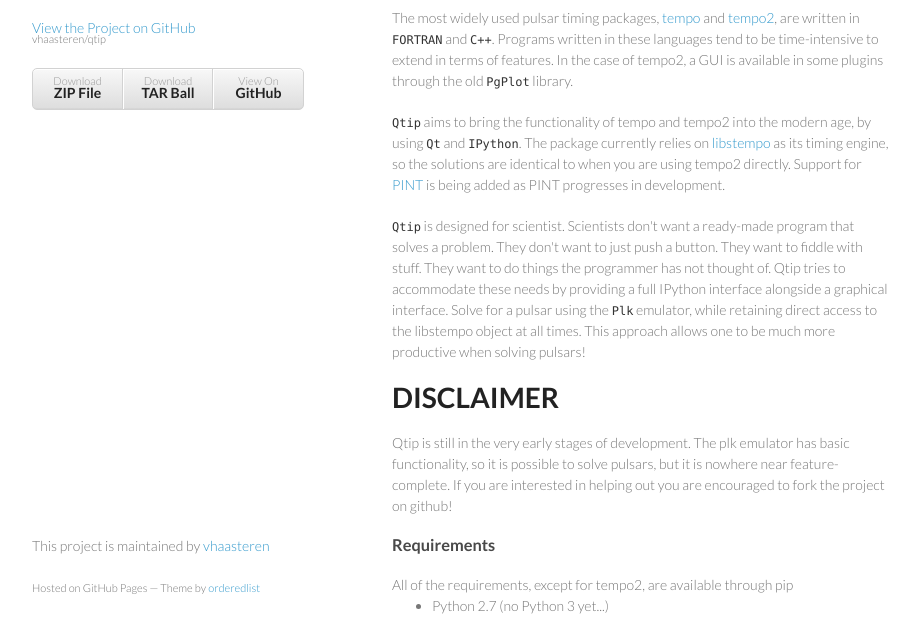
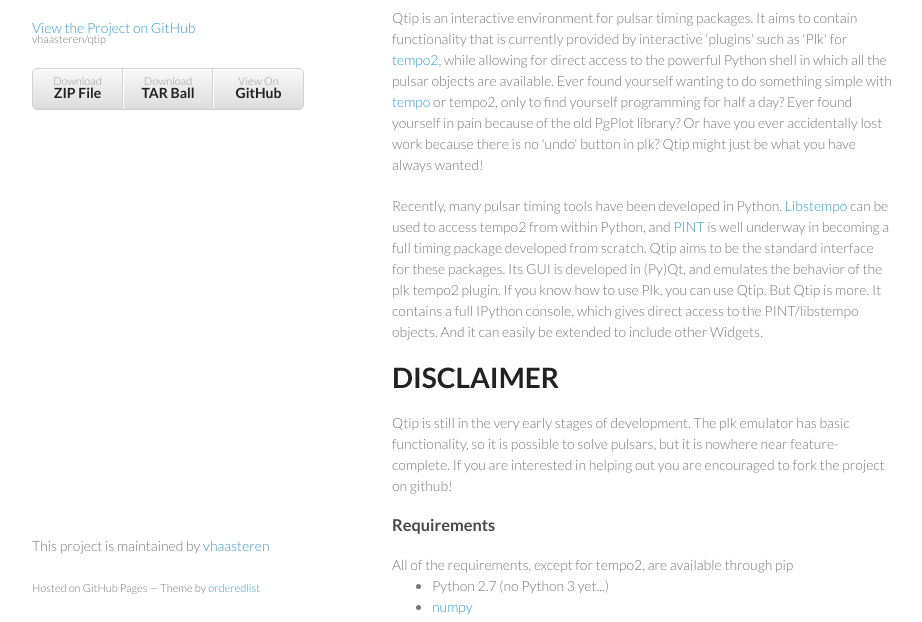
Before and after one commit to vhaasteren/qtip, a plain HTML site: page index.html in a window 1280 px wide. Shown: the part 133-755 px from the top of the page, without its empty margins (178-1100 px from the left). Drawn offline with Linux system fonts and the light colour scheme.

Commit message:
Updated the project page

```diff
--- a/index.html
+++ b/index.html
@@ -30,13 +30,12 @@
       <section>
         <h1>A <em>modern</em> graphical interface to pulsar timing packages</h1>
 
-        <p>The most widely used pulsar timing packages, <a href="http://tempo.sourceforge.net/">tempo</a> and <a href="http://tempo2.sourceforge.net/">tempo2</a>, are written in <code>FORTRAN</code> and <code>C++</code>. Programs written in these languages tend to be time-intensive to extend in terms of features. In the case of tempo2, a GUI is available in some plugins through the old <code>PgPlot</code> library.
+        <p>
+        Qtip is an interactive environment for pulsar timing packages. It aims to contain functionality that is currently provided by interactive 'plugins' such as 'Plk' for <a href="http://tempo2.sourceforge.net/">tempo2</a>, while allowing for direct access to the powerful Python shell in which all the pulsar objects are available. Ever found yourself wanting to do something simple with <a href="http://tempo.sourceforge.net/">tempo</a> or tempo2, only to find yourself programming for half a day? Ever found yourself in pain because of the old PgPlot library? Or have you ever accidentally lost work because there is no 'undo' button in plk? Qtip might just be what you have always wanted!
         </p>
 
-        <p><code>Qtip</code> aims to bring the functionality of tempo and tempo2 into the modern age, by using <code>Qt</code> and <code>IPython</code>. The package currently relies on <a href="http://vallis.github.io/libstempo/">libstempo</a> as its timing engine, so the solutions are identical to when you are using tempo2 directly. Support for <a href="https://github.com/nanograv/PINT">PINT</a> is being added as PINT progresses in development.
-        </p>
-
-        <p> <code>Qtip</code> is designed for scientist. Scientists don't want a ready-made program that solves a problem. They don't want to just push a button. They want to fiddle with stuff. They want to do things the programmer has not thought of. Qtip tries to accommodate these needs by providing a full IPython interface alongside a graphical interface. Solve for a pulsar using the <code>Plk</code> emulator, while retaining direct access to the libstempo object at all times. This approach allows one to be much more productive when solving pulsars!
+        <p>
+        Recently, many pulsar timing tools have been developed in Python. <a href="http://vallis.github.io/libstempo/">Libstempo</a> can be used to access tempo2 from within Python, and <a href="https://github.com/nanograv/PINT">PINT</a> is well underway in becoming a full timing package developed from scratch. Qtip aims to be the standard interface for these packages. Its GUI is developed in (Py)Qt, and emulates the behavior of the plk tempo2 plugin. If you know how to use Plk, you can use Qtip. But Qtip is more. It contains a full IPython console, which gives direct access to the PINT/libstempo objects. And it can easily be extended to include other Widgets.
         </p>
 
         <h1>DISCLAIMER</h1>
```
